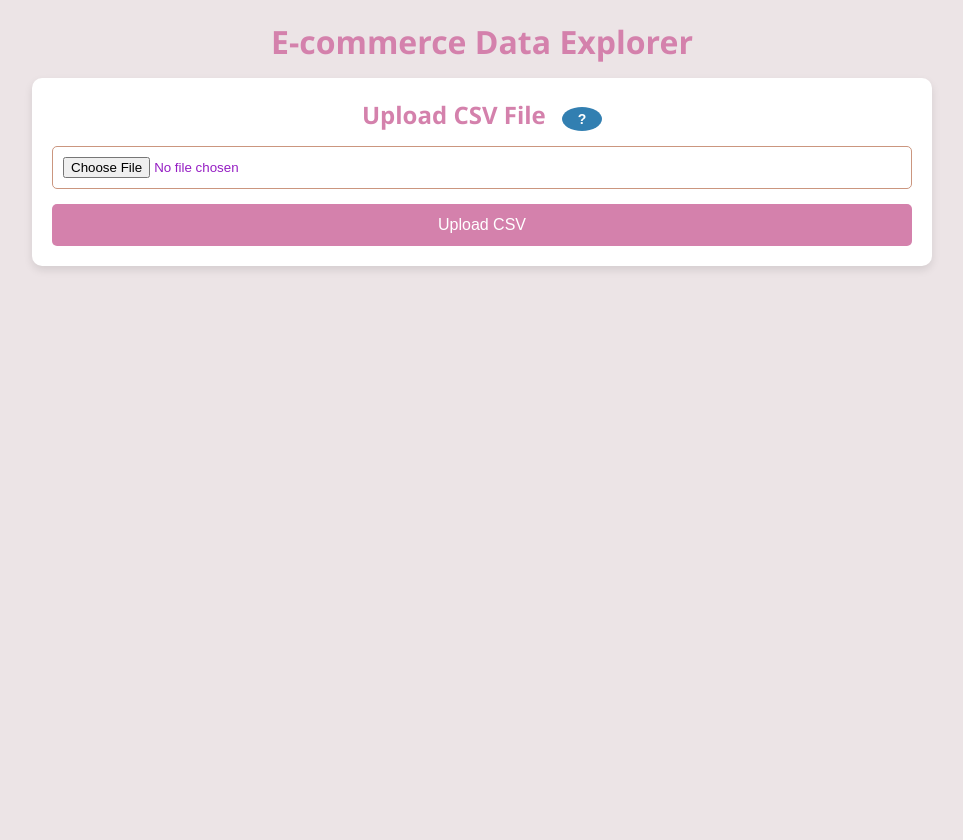
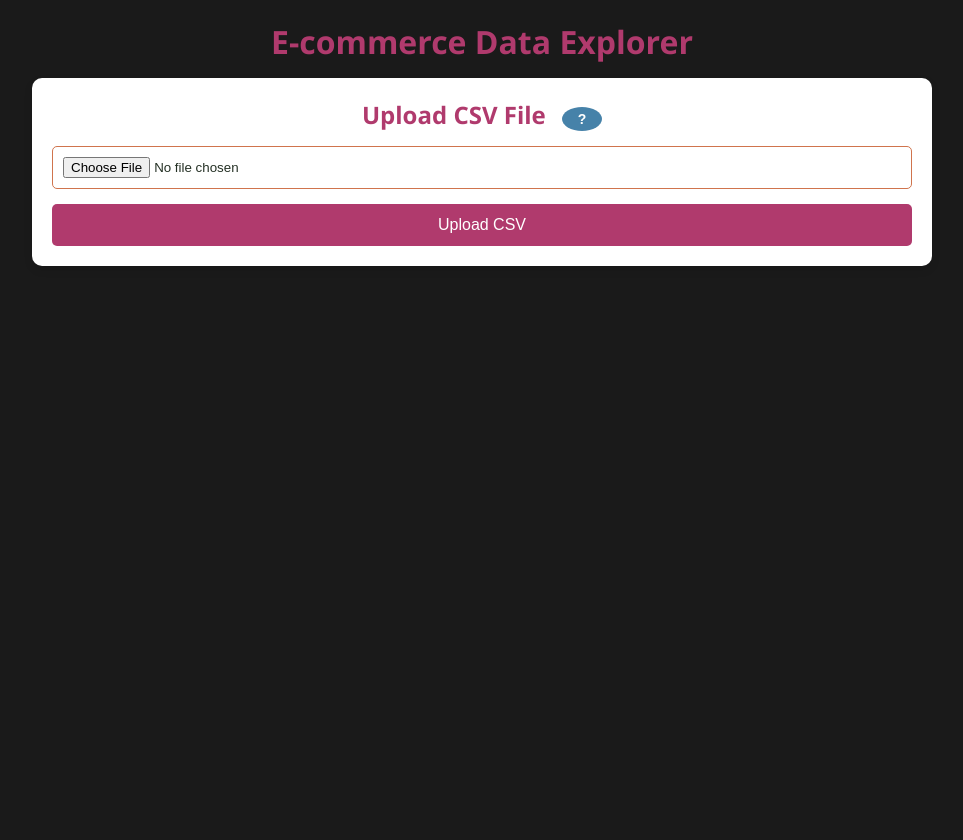
Before and after one commit to Aceelly/ecommerce_visuality, a Flask app: page / in a window 1280 px wide. Shown: the whole page, without its empty margins (158-1121 px from the left). Run offline with Flask 3, Linux system fonts and the light colour scheme; some libraries are stand-ins or nearby versions.

Commit message:
Dark look

```diff
--- a/static/style.css
+++ b/static/style.css
@@ -1,9 +1,9 @@
 :root {
-    --color-ebb: #ECE4E6;
-    --color-my-pink: #CB967F;
-    --color-hopbush: #D481AC;
-    --color-astral: #327FB1;
-    --color-purple-heart: #951DC3;
+    --color-ebb: #1a1a1a;
+    --color-my-pink: #d0744d;
+    --color-hopbush: #B03A6D;
+    --color-astral: #4682A9;
+    --color-purple-heart: #0f1d0fe9;
     --color-white: #FFFFFF;
     --color-black: #000000;
 }
```
